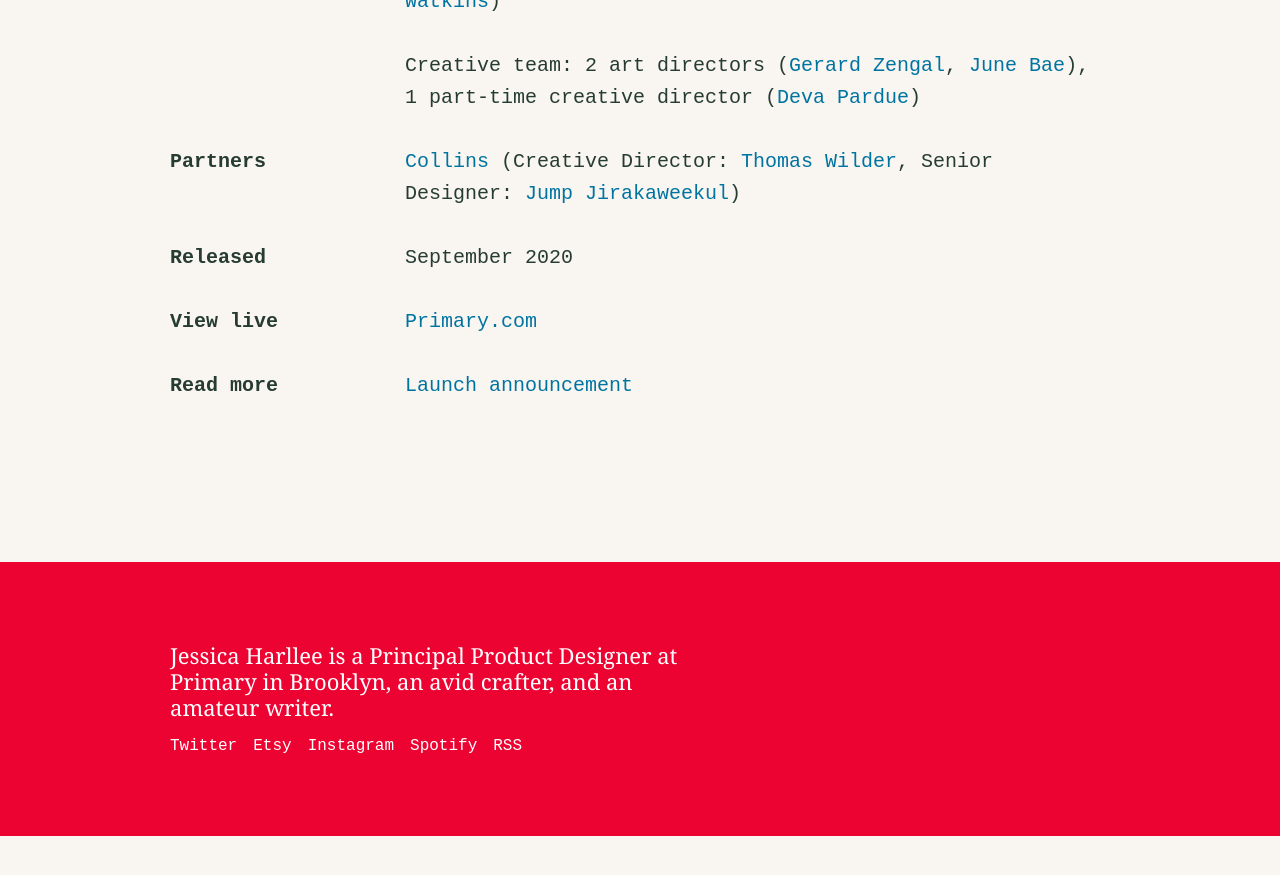
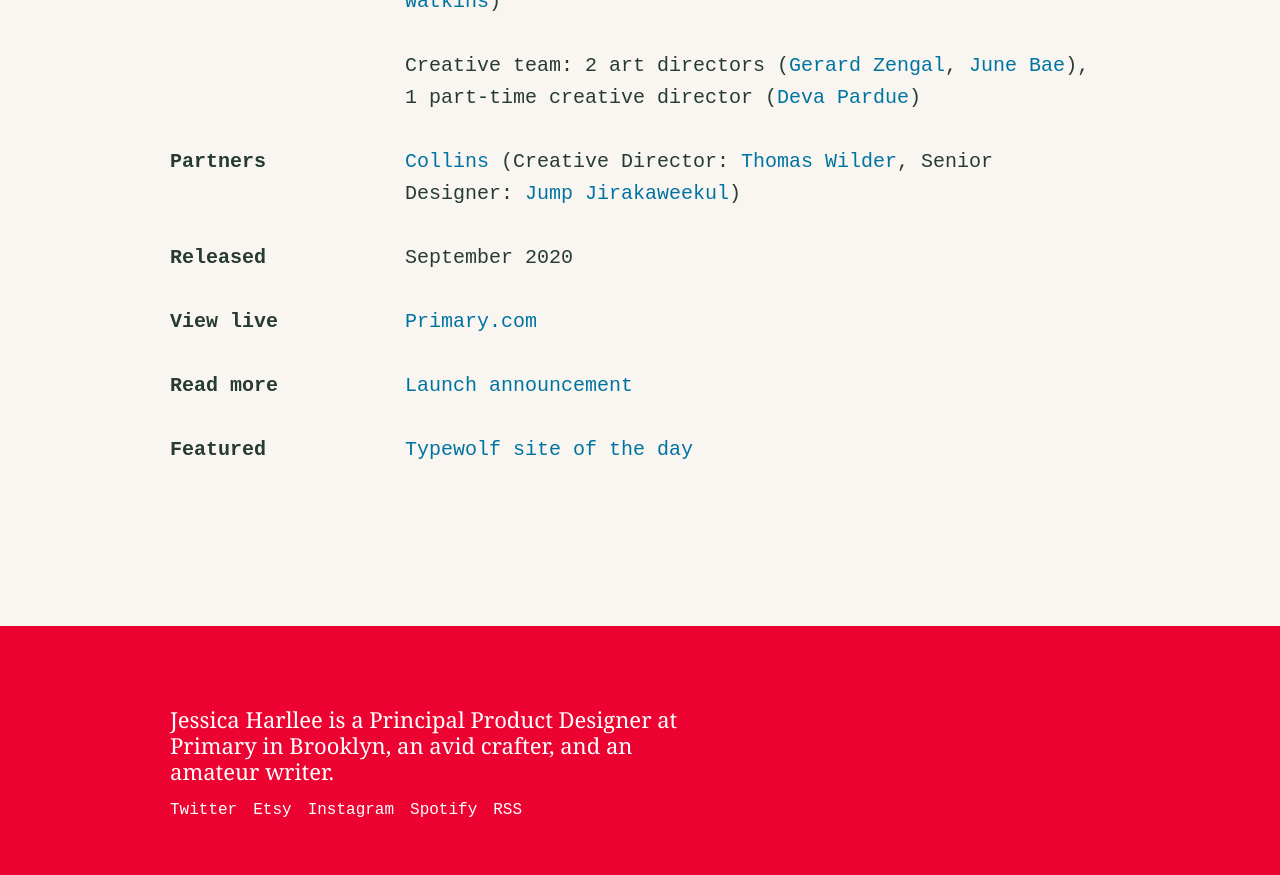
Before and after one commit to harllee/jessicaharllee.com, a Jekyll site: the page built from _work/primary-website-rebrand.markdown, in a window 1280 px wide and 900 px high, scrolled down 17816 px. Shown: the top 875 px of the window. Built offline with Jekyll 4.4.1, drawn with Linux system fonts in a browser that asks for light colours; comment, search, counter and statistics services are not loaded; before the commit the page ends 18652 px from its top, so only the background shows below that.

Commit message:
Updated Primary Website Rebrand

```diff
--- a/_work/primary-website-rebrand.markdown
+++ b/_work/primary-website-rebrand.markdown
@@ -303,4 +303,10 @@ While running an experiment was out of the question, we monitored key metrics to
 	<div>
 		<p><a href="https://www.primary.com/blogs/using-our-words/primary-rebrand-news">Launch announcement</a></p>
 	</div>
+        <div>
+               <h3>Featured</h3>
+        </div>
+        <div>
+               <p><a href="https://www.typewolf.com/site-of-the-day/primary">Typewolf site of the day</a></p>
+        </div>
 </div>
```
